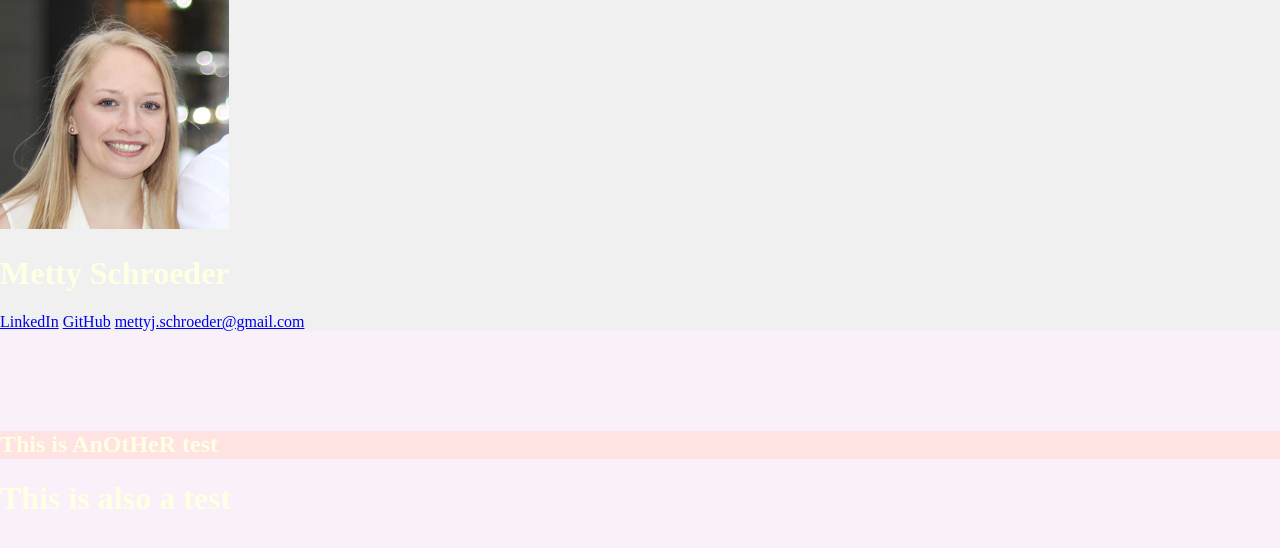
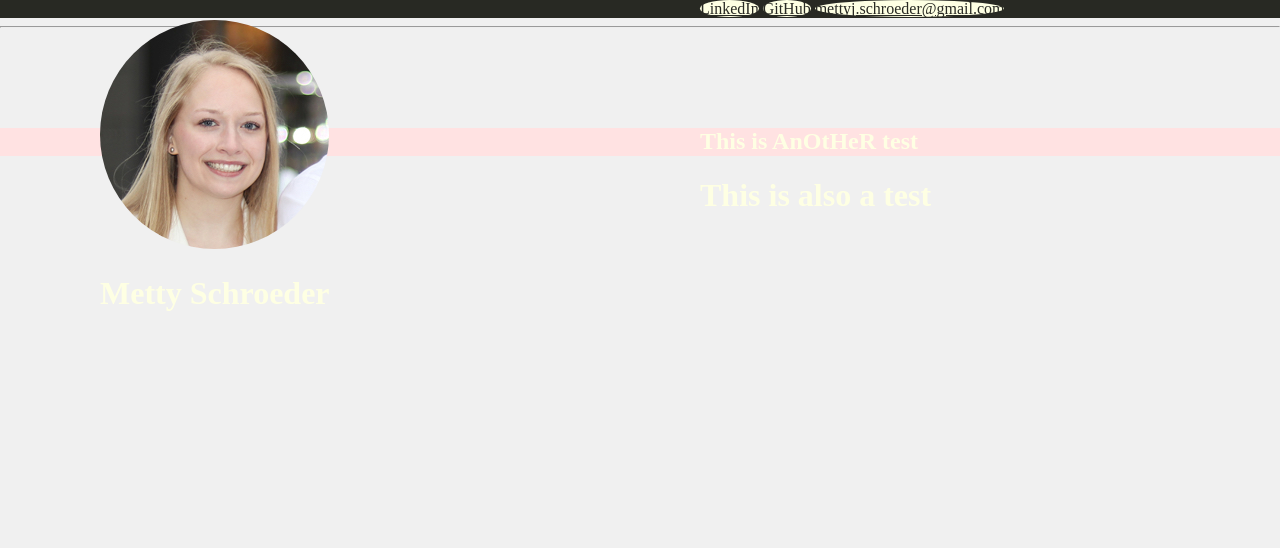
Before and after one commit to MettyS/metty-schroeder, a plain HTML site: page index.html in a window 1280 px wide. Drawn offline with nearby package versions, Linux system fonts and the light colour scheme.

Commit message:
style tweaks

```diff
--- a/index.html
+++ b/index.html
@@ -10,19 +10,21 @@
 
 <body>
 	<header>
-		<div>
-			<div class="name-title">
-				<img src="images/metty/mettyschroeder.jpg" alt="metty-schroeder-headshot" class="metty-schroeder-headshot">
+		<div id="w1">
+			<div id="title">
+				<img src="images/metty/mettyschroeder.jpg" alt="metty-schroeder-headshot" class="name headshot">
 				<h1 class="name">Metty Schroeder</h1>
 			</div>
-			<div>
-				<a class="linkedin" href="https://www.linkedin.com/in/meredith-j-schroeder/">LinkedIn</a>
-				<a class="github"href="https://github.com/MettyS">GitHub</a>
-				<a class="email"href="mailto: mettyj.schroeder@gmail.com">mettyj.schroeder@gmail.com</a>
+			<div id="contact">
+				<a class="btn" href="https://www.linkedin.com/in/meredith-j-schroeder/">LinkedIn</a>
+				<a class="btn"href="https://github.com/MettyS">GitHub</a>
+				<a class="btn"href="mailto: mettyj.schroeder@gmail.com">mettyj.schroeder@gmail.com</a>
 
 			</div>
 		</div>
 	</header>
+
+	<hr>
 
 	<main>
 		<div class="temp">
--- a/style.css
+++ b/style.css
@@ -6,14 +6,62 @@
 
 body {
 	color: #FEFFE3;
-	background-color: #F9F0F9;
+	background-color: #F0F0F0;
 }
 
 body>header>div {
-	background-color: #F0F0F0;
+	background-color: #282923;
 }
+
+
+#title {
+	width: 500px;
+	float: left;
+	margin: 20px 100px;
+}
+
+.name {
+	align-self: center;
+}
+
+.headshot {
+	border-radius:50%;
+}
+
+
+#contact {
+	align-content: space-around;
+	margin: 300 50;
+}
+
+.btn {
+	color: #282923;
+	background-color: #FEFFE3;
+	border-radius: 50%;
+	padding: 50 10;
+}
+
+
+
+
+
 
 .temp {
 	background-color: #FFE2E2;
 	margin-top: 100px;
 }
+
+
+
+
+/*
+
+COLORS:
+#F0F0F0 - light purple grey
+#FFE2E2 - full pink
+#F9F0F9 - misty pink
+#FEFFE3 - pale yellow
+
+#282923 - dark grey
+#6d6e6a - medium grey
+*/
```
